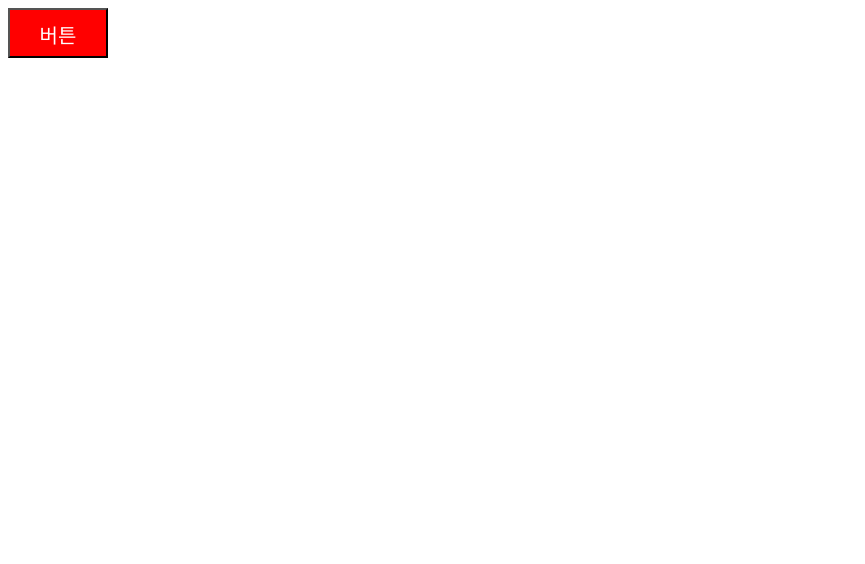
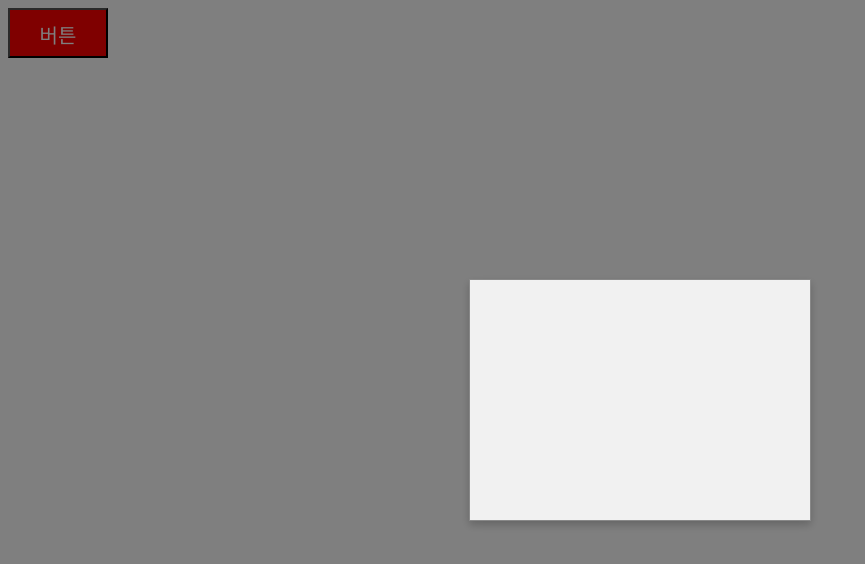
Before and after one commit to In-Self-Improvement/jquery-playground, a plain HTML site: page jquery.html in a window 1280 px wide. Both pictures are taken after a click on the button "버튼". Shown: the whole page, without its empty margins (0-865 px from the left). Drawn offline with nearby package versions, Linux system fonts and the light colour scheme.

Commit message:
:sparkles: [Feat] add popup with jquery #main

```diff
--- a/jquery.html
+++ b/jquery.html
@@ -5,7 +5,10 @@
     <script>
       $(document).ready(function () {
         $(".btn").click(function () {
-          alert("버튼 클릭!");
+          $(".popup_bg").css({ display: "block" });
+        });
+        $(".popup_bg").click(function () {
+          $(this).css({ display: "none" });
         });
       });
     </script>
@@ -20,6 +23,28 @@
         line-height: 50px;
         cursor: pointer;
       }
+      .popup_bg {
+        position: fixed;
+        top: 0;
+        left: 0;
+        width: 100%;
+        height: 100%;
+        background-color: rgba(0, 0, 0, 0.5);
+        display: none;
+      }
+      .popup {
+        position: fixed;
+        width: 300px;
+        height: 200px;
+        background-color: #f1f1f1;
+        border: 1px solid #888;
+        padding: 20px;
+        z-index: 1000;
+        left: 50%;
+        top: 50%;
+        transform: translate(-50%, -50%);
+        box-shadow: 0 4px 8px 0 rgba(0, 0, 0, 0.2);
+      }
     </style>
     <meta charset="UTF-8" />
     <meta name="viewport" content="width=device-width, initial-scale=1.0" />
@@ -27,5 +52,8 @@
   </head>
   <body>
     <button class="btn">버튼</button>
+    <div class="popup_bg">
+      <div class="popup"></div>
+    </div>
   </body>
 </html>
```
